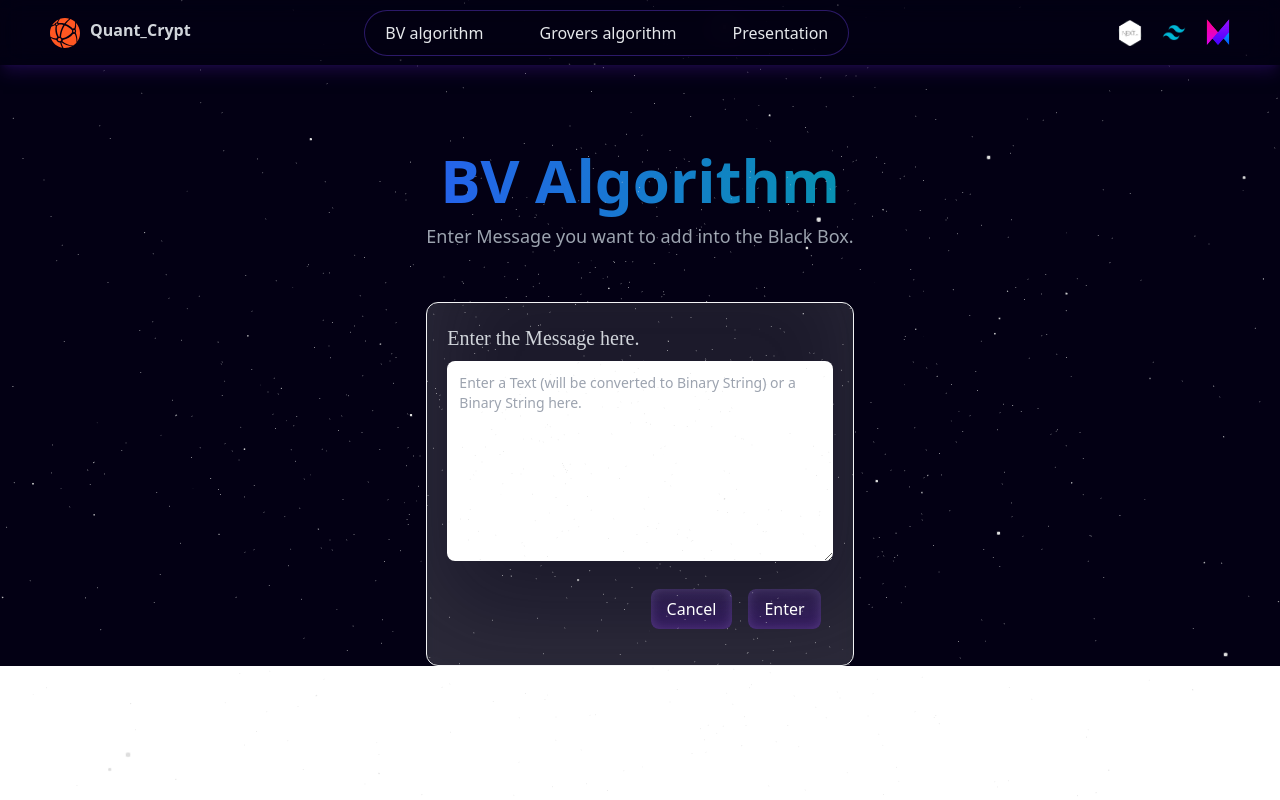
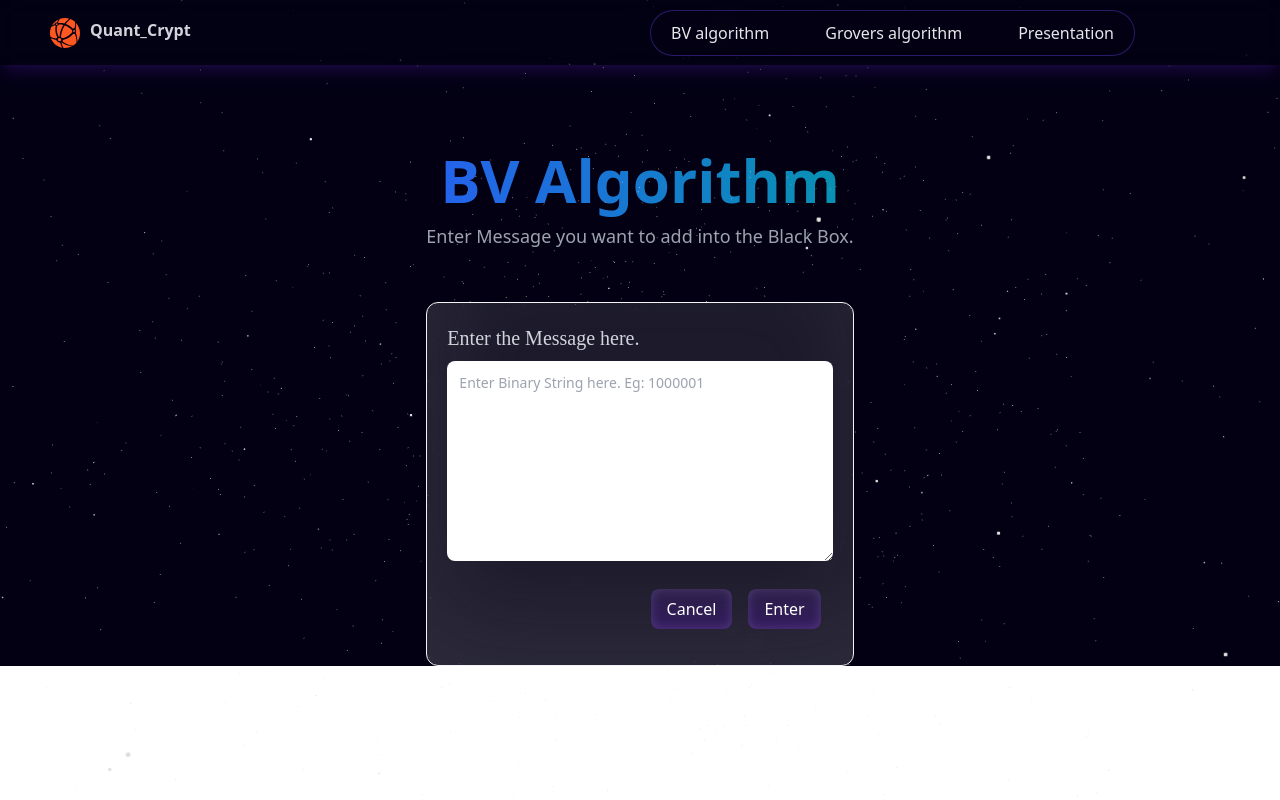
Before and after one commit to davinasd/quantum-bv-2, a Next.js app: page /message in a window 1280 px wide. Built offline with nearby package versions, Linux system fonts and the light colour scheme; a web font is replaced by a local one.

Commit message:
fixed glitch

```diff
--- a/app/grover/page.jsx
+++ b/app/grover/page.jsx
@@ -6,6 +6,7 @@ import { ToastContainer, toast } from "react-toastify";
 import "react-toastify/dist/ReactToastify.css";
 import Image from "next/image";
 import { motion } from "framer-motion";
+import StarsCanvas from "@/components/StarBg";
 import {
   slideInFromLeft,
   slideInFromRight,
@@ -29,12 +30,7 @@ const grover = () => {
 
     let binaryPrompt = post.prompt;
 
-    if (!/^[01]+$/.test(post.prompt)) {
-      binaryPrompt = post.prompt
-        .split("")
-        .map((char) => char.charCodeAt(0).toString(2).padStart(8, "0"))
-        .join("");
-    }
+
 
     try {
       const res = await fetch(
@@ -101,7 +97,7 @@ const grover = () => {
       <motion.div
         initial="hidden"
         animate="visible"
-      className="flex flex-col items-center justify-center px-10 mt-20 w-full z-[20]"
+        className="relative flex flex-col items-center justify-center px-10 mt-20 w-full z-[20]"
       >
         <motion.div variants={slideInFromTop}>
           <h1 className="head_text text-left">
@@ -109,7 +105,7 @@ const grover = () => {
           </h1>
         </motion.div>
 
-      <motion.div variants={slideInFromLeft(0.5)}>
+        <motion.div variants={slideInFromLeft(0.5)} >
           <Form
             type="Enter"
             post={post}
@@ -119,12 +115,17 @@ const grover = () => {
           />
         </motion.div>
 
+        {/* StarsCanvas moved to the background */}
+        <div className="absolute inset-0 z-10 pointer-events-none">
+          <StarsCanvas />
+        </div>
 
-
-      <div className="flex justify-center">
+        <div className="flex justify-center relative z-[10]">
           <div className=" mt-10 flex flex-col items-center space-y-4 h-auto">
-          <motion.div variants={slideInFromLeft(1)} style={{ margin: '10px', borderRadius: '0%', overflow: 'hidden' }}>
-
+            <motion.div
+              variants={slideInFromLeft(1)}
+              style={{ margin: "10px", borderRadius: "0%", overflow: "hidden" }}
+            >
               <img
                 src="https://raw.githubusercontent.com/amazon-braket/amazon-braket-examples/main/examples/advanced_circuits_algorithms/Grover/circuit.png"
                 width={700}
@@ -134,7 +135,10 @@ const grover = () => {
               />
             </motion.div>
 
-          <motion.div variants={slideInFromRight(1.5)} style={{ margin: '10px', borderRadius: '0%', overflow: 'hidden' }}>
+            <motion.div
+              variants={slideInFromRight(1.5)}
+              style={{ margin: "10px", borderRadius: "0%", overflow: "hidden" }}
+            >
               <img
                 src="https://raw.githubusercontent.com/amazon-braket/amazon-braket-examples/main/examples/advanced_circuits_algorithms/Grover/anatomy.png"
                 width={700}
@@ -149,8 +153,8 @@ const grover = () => {
           autoClose={10000}
           hideProgressBar={true}
           style={{ width: "400px" }}
+          className="mt-40"
         />
-
       </motion.div>
     </>
   );
--- a/app/layout.jsx
+++ b/app/layout.jsx
@@ -10,26 +10,21 @@ export const metadata = {
 
 const RootLayout = ({ children }) => {
   return (
-    <html lang='en'>
+    <html lang="en">
       <Head>
-        <link rel="icon" type
-        href="assets/images/logo.svg" />
+        <link rel="icon" type href="assets/images/logo.svg" />
       </Head>
       <body>
-
         <div className="main">
           <div className="gradient"></div>
         </div>
 
-        <main  className={` bg-[#030014] overflow-y-scroll overflow-x-hidden`}>
-            <StarsCanvas />
-           <Nav />
-          {children}
+        <main className={` bg-[#030014] overflow-y-scroll overflow-x-hidden`}>
 
 
-
+          <Nav />
+          {children}
         </main>
-
       </body>
     </html>
   );
--- a/app/message/page.jsx
+++ b/app/message/page.jsx
@@ -6,6 +6,8 @@ import { ToastContainer, toast } from "react-toastify";
 import "react-toastify/dist/ReactToastify.css";
 import Image from "next/image";
 import { motion } from "framer-motion";
+import StarsCanvas from "@/components/StarBg";
+
 import {
   slideInFromLeft,
   slideInFromRight,
@@ -31,12 +33,7 @@ const CreatePrompt = () => {
 
     let binaryPrompt = post.prompt;
 
-    if (!/^[01]+$/.test(post.prompt)) {
-      binaryPrompt = post.prompt
-        .split("")
-        .map((char) => char.charCodeAt(0).toString(2).padStart(8, "0"))
-        .join("");
-    }
+
 
     try {
       const res = await fetch(
@@ -118,7 +115,9 @@ const CreatePrompt = () => {
             <span className="blue_gradient">BV Algorithm </span>
           </h1>
         </motion.div>
-
+        <div className="absolute inset-0 z-10 pointer-events-none">
+          <StarsCanvas />
+        </div>
         <motion.div variants={slideInFromLeft(0.5)}>
           <Form
             type="Enter"
@@ -129,13 +128,19 @@ const CreatePrompt = () => {
           />
         </motion.div>
         {histogramImage && (
-        <Image src={histogramImage} width={800} height={500} alt="Histogram" />
+          <Image
+            src={histogramImage}
+            width={800}
+            height={500}
+            alt="Histogram"
+          />
         )}
         <ToastContainer
           position="top-center"
           autoClose={10000}
           hideProgressBar={true}
           style={{ width: "400px" }}
+
         />
       </motion.div>
     </>
--- a/app/page.jsx
+++ b/app/page.jsx
@@ -2,16 +2,15 @@ import Encryption from "@components/Encryption";
 import Feed from "@components/Feed";
 import Hero from "@components/Hero";
 import Image from "next/image";
+import StarsCanvas from "@/components/StarBg";
 
 const Home = () => {
   return (
     <section className="w-full flex-center flex-col">
-       <Hero/>
+      <Hero />
 
-
-
-      {/* <Feed /> */}
-      <Encryption/>
+      <StarsCanvas />
+      <Encryption />
     </section>
   );
 };
--- a/components/Form.jsx
+++ b/components/Form.jsx
@@ -1,8 +1,5 @@
-"use client";
 import React, { useEffect } from "react";
 import Link from "next/link";
-// import { motion } from "framer-motion";
-
 
 const Form = ({ type, post, setPost, submitting, handleSubmit }) => {
   useEffect(() => {
@@ -25,18 +22,23 @@ const Form = ({ type, post, setPost, submitting, handleSubmit }) => {
     };
   }, [handleSubmit]);
 
+  const handleChange = (e) => {
+    const inputValue = e.target.value;
+    // Check if the input is a binary string and its length is not more than 10
+    if (/^[01]{0,10}$/.test(inputValue)) {
+      setPost({ ...post, prompt: inputValue });
+    }
+  };
+
   return (
-
     <section className="w-full max-w-full flex-center flex-col">
-
       <p className="text-lg text-gray-400 my-3 max-w-[600px]">
         Enter Message you want to add into the Black Box.
       </p>
 
-
       <form
         onSubmit={handleSubmit}
-        className="mt-10 w-full max-w-2xl flex flex-col gap-7 glassmorphism"
+        className="relative z-20 mt-10 w-full max-w-2xl flex flex-col gap-7 glassmorphism"
       >
         <label>
           <span className="cursive text-[20px] font-medium text-center text-gray-300">
@@ -44,18 +46,21 @@ const Form = ({ type, post, setPost, submitting, handleSubmit }) => {
           </span>
           <textarea
             value={post.prompt}
-            onChange={(e) => setPost({ ...post, prompt: e.target.value })}
+            onChange={handleChange}
             name="prompts"
             id="prompts"
             cols="30"
             rows="10"
             className="form_textarea"
-            placeholder="Enter a Text (will be converted to Binary String) or a Binary String here."
+            placeholder="Enter Binary String here. Eg: 1000001"
             required
           />
         </label>
         <div className="flex-end mx-3 mb-4 gap-4">
-          <Link href="/" className="py-2 px-4 button-primary text-center text-white cursor-pointer rounded-lg max-w-[200px] ">
+          <Link
+            href="/"
+            className="py-2 px-4 button-primary text-center text-white cursor-pointer rounded-lg max-w-[200px] "
+          >
             Cancel
           </Link>
           <button
@@ -67,7 +72,6 @@ const Form = ({ type, post, setPost, submitting, handleSubmit }) => {
           </button>
         </div>
       </form>
-
     </section>
   );
 };
--- a/components/Nav.jsx
+++ b/components/Nav.jsx
@@ -29,17 +29,7 @@ const Navbar = () => {
           </div>
         </div>
 
-        <div className="flex flex-row gap-5">
-          {Socials.map((social) => (
-            <Image
-              src={social.src}
-              alt={social.name}
-              key={social.name}
-              width={24}
-              height={24}
-            />
-          ))}
-        </div>
+
       </div>
     </div>
   );
--- a/components/StarBg.jsx
+++ b/components/StarBg.jsx
@@ -1,52 +1,52 @@
 "use client";
 
-import React, { useState, useRef, Suspense } from "react";
+import React, { useRef, Suspense } from "react";
 import { Canvas, useFrame } from "@react-three/fiber";
-import { Points, PointMaterial, Preload } from "@react-three/drei";
+import { Points, PointMaterial } from "@react-three/drei";
 // @ts-ignore
 import * as random from "maath/random/dist/maath-random.esm";
 
 const StarBackground = (props) => {
+ if (props === undefined || Object.keys(props).length === 0) {
+   props = { color: "white" };
+ }
   const ref = useRef();
-  const [sphere] = useState(() =>
-    random.inSphere(new Float32Array(5000), { radius: 1.2 })
-  );
+  const sphere = random.inSphere(new Float32Array(5000), { radius: 1.2 });
 
   useFrame((state, delta) => {
-    ref.current.rotation.x -= delta/10;
-    ref.current.rotation.y -= delta/15;
-  })
-
-
+    if (ref.current) {
+      ref.current.rotation.x -= delta / 10;
+      ref.current.rotation.y -= delta / 15;
+    }
+  });
+  console.log(props)
+console.log(sphere)
   return (
-    <group rotation={[0,0, Math.PI / 4]}>
-        <Points
-        ref={ref}
-        positions={sphere}
-        stride={3}
-        frustumCulled
-        {...props}
-        >
+    <group rotation={[0, 0, Math.PI / 4]}>
+      <Points ref={ref} positions={sphere} frustumCulled {...props}>
         <PointMaterial
           transparent
-                color="$fff"
+          color="white"
           size={0.002}
           sizeAttenuation={true}
-                dethWrite={false}
+          depthWrite={false} // Corrected spelling mistake here
         />
       </Points>
     </group>
-  )
+  );
 };
 
 const StarsCanvas = () => (
-    <div className="w-full h-auto fixed inset-0 z-[20]">
-        <Canvas camera={{position: [0, 0, 1]}}>
+  <div className="w-full h-full fixed inset-0 z-10">
+    {" "}
+    {/* Adjusted z-index to 10 */}
+    <Canvas camera={{ position: [0, 0, 1] }}>
       <Suspense fallback={null}>
         <StarBackground />
       </Suspense>
     </Canvas>
   </div>
-)
+);
+
 
 export default StarsCanvas;
--- a/package.json
+++ b/package.json
@@ -28,7 +28,6 @@
     "framer-motion": "^11.0.28",
     "postcss": "^8",
     "react-intersection-observer": "^9.8.2",
-    "tailwindcss": "^3.3.0",
-    "three": "^0.163.0"
+    "tailwindcss": "^3.3.0"
   }
 }
```
Also changed, not shown: 1 other file (tests, documents, lock files or other folders). Lines whose indentation alone changed are shown as unchanged.
